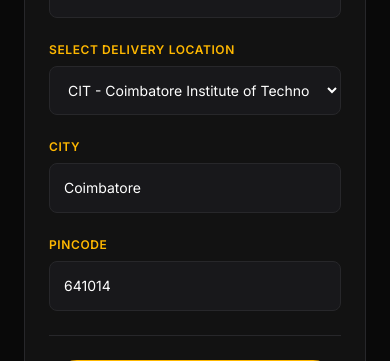
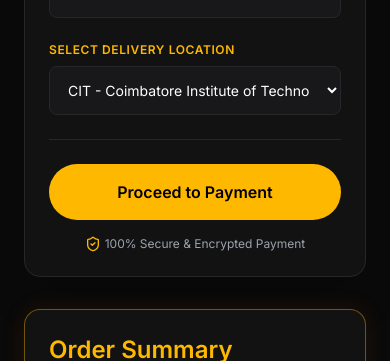
Before and after one commit to urwishservice-max/engineersbiriyani, a React (Vite) app in the folder client/: page /checkout in a window 390 px wide. Shown: the part 880-1241 px from the top of the page. Built offline with nearby package versions, Linux system fonts and the light colour scheme.

Commit message:
Update WhatsApp phone number and admin login credentials

```diff
--- a/client/src/layouts/Layout.tsx
+++ b/client/src/layouts/Layout.tsx
@@ -158,7 +158,7 @@ const Layout = () => {
               <h4 className="text-[#FFB800] font-bold mb-4 text-[15px]">Contact</h4>
               <ul className="flex flex-col gap-3 text-white/90 text-[13px]">
                 <li><Link to="/checkout" className="hover:text-[#FFB800] transition font-bold text-[#FFB800]">Order Now</Link></li>
-                <li><a href="https://wa.me/918870877407" className="hover:text-[#FFB800] transition">WhatsApp Us</a></li>
+                <li><a href="https://wa.me/919360867908" target="_blank" rel="noopener noreferrer" className="hover:text-[#FFB800] transition">WhatsApp Us</a></li>
               </ul>
             </div>
           </div>
--- a/client/src/pages/Checkout.tsx
+++ b/client/src/pages/Checkout.tsx
@@ -16,8 +16,6 @@ const checkoutSchema = z.object({
   name: z.string().min(2, 'Name is required'),
   phone: z.string().regex(/^[6-9]\d{9}$/, 'Please enter a valid 10-digit Indian mobile number'),
   location: z.string().min(1, 'Delivery location is required'),
-  city: z.string().min(2, 'City is required'),
-  pincode: z.string().regex(/^\d{6}$/, 'Please enter a valid 6-digit pincode'),
 });
 
 type CheckoutFormValues = z.infer<typeof checkoutSchema>;
@@ -43,8 +41,6 @@ const Checkout = () => {
     resolver: zodResolver(checkoutSchema),
     defaultValues: {
       location: 'CIT - Coimbatore Institute of Technology, Peelamedu',
-      city: 'Coimbatore',
-      pincode: '641014'
     }
   });
 
@@ -57,6 +53,8 @@ const Checkout = () => {
 
       const customerPayload = {
         ...data,
+        city: 'Coimbatore',
+        pincode: '641014',
         address: data.location,
       };
 
@@ -221,29 +219,6 @@ const Checkout = () => {
                   {errors.location && <p className="text-red-400 text-xs mt-1 font-medium">{errors.location.message}</p>}
                 </div>
 
-                <div className="grid grid-cols-1 md:grid-cols-2 gap-6">
-                  <div>
-                    <label className="block text-xs font-bold uppercase tracking-wider text-[#FFB800] mb-2">City</label>
-                    <input
-                      {...register('city')}
-                      type="text"
-                      className="w-full p-3.5 rounded-lg border border-[#27272A] bg-[#18181B] text-white placeholder:text-gray-500 focus:outline-none focus:border-[#FFB800] transition-colors text-sm"
-                      placeholder="Coimbatore"
-                    />
-                    {errors.city && <p className="text-red-400 text-xs mt-1 font-medium">{errors.city.message}</p>}
-                  </div>
-                  <div>
-                    <label className="block text-xs font-bold uppercase tracking-wider text-[#FFB800] mb-2">Pincode</label>
-                    <input
-                      {...register('pincode')}
-                      type="text"
-                      className="w-full p-3.5 rounded-lg border border-[#27272A] bg-[#18181B] text-white placeholder:text-gray-500 focus:outline-none focus:border-[#FFB800] transition-colors text-sm"
-                      placeholder="641001"
-                    />
-                    {errors.pincode && <p className="text-red-400 text-xs mt-1 font-medium">{errors.pincode.message}</p>}
-                  </div>
-                </div>
-
                 <div className="pt-6 border-t border-[#27272A]">
                   <button
                     type="submit"
--- a/client/src/pages/OrderSuccess.tsx
+++ b/client/src/pages/OrderSuccess.tsx
@@ -87,7 +87,7 @@ const OrderSuccess = () => {
 
           {order && (
             <a
-              href={`https://wa.me/918870877407?text=${encodeURIComponent(`Hello Engineer's Biriyani, I have placed an order (ID: ${order.orderId}) for ${order.product.name} (Qty: ${order.product.quantity}). Total: ₹${order.payment.amount}. I have uploaded my payment screenshot on the website. Please verify my payment.`)}`}
+              href={`https://wa.me/919360867908?text=${encodeURIComponent(`Hello Engineer's Biriyani, I have placed an order (ID: ${order.orderId}) for ${order.product.name} (Qty: ${order.product.quantity}). Total: ₹${order.payment.amount}. I have uploaded my payment screenshot on the website. Please verify my payment.`)}`}
               target="_blank"
               rel="noopener noreferrer"
               className="btn-secondary w-full py-4 text-center block text-sm border-green-500 text-green-400 hover:bg-green-500 hover:text-black"
--- a/client/src/pages/admin/AdminLogin.tsx
+++ b/client/src/pages/admin/AdminLogin.tsx
@@ -35,7 +35,7 @@ const AdminLogin = () => {
     }
 
     // Fallback: check standard admin credentials offline
-    if (cleanEmail === 'admin@biriyani.com' && cleanPassword === 'admin123') {
+    if ((cleanEmail === 'admin14@gmail.com' || cleanEmail === 'admin14' || cleanEmail === 'admin@biriyani.com') && cleanPassword === 'admin123') {
       localStorage.setItem('adminToken', 'local_admin_token');
       navigate('/admin/orders');
     } else {
@@ -56,13 +56,13 @@ const AdminLogin = () => {
 
         <form onSubmit={handleLogin} className="space-y-4">
           <div>
-            <label className="block text-sm font-bold text-gray-900 mb-1">Email</label>
+            <label className="block text-sm font-bold text-gray-900 mb-1">Email / Username</label>
             <input
-              type="email"
+              type="text"
               value={email}
               onChange={e => setEmail(e.target.value)}
               className="w-full border border-gray-300 rounded-md p-2.5 text-gray-900 bg-white placeholder:text-gray-400 focus:outline-none focus:border-black font-medium"
-              placeholder="admin@biriyani.com"
+              placeholder="admin14@gmail.com or admin14"
               required
             />
           </div>
```
Also changed, not shown: 2 other files (tests, documents, lock files or other folders).
